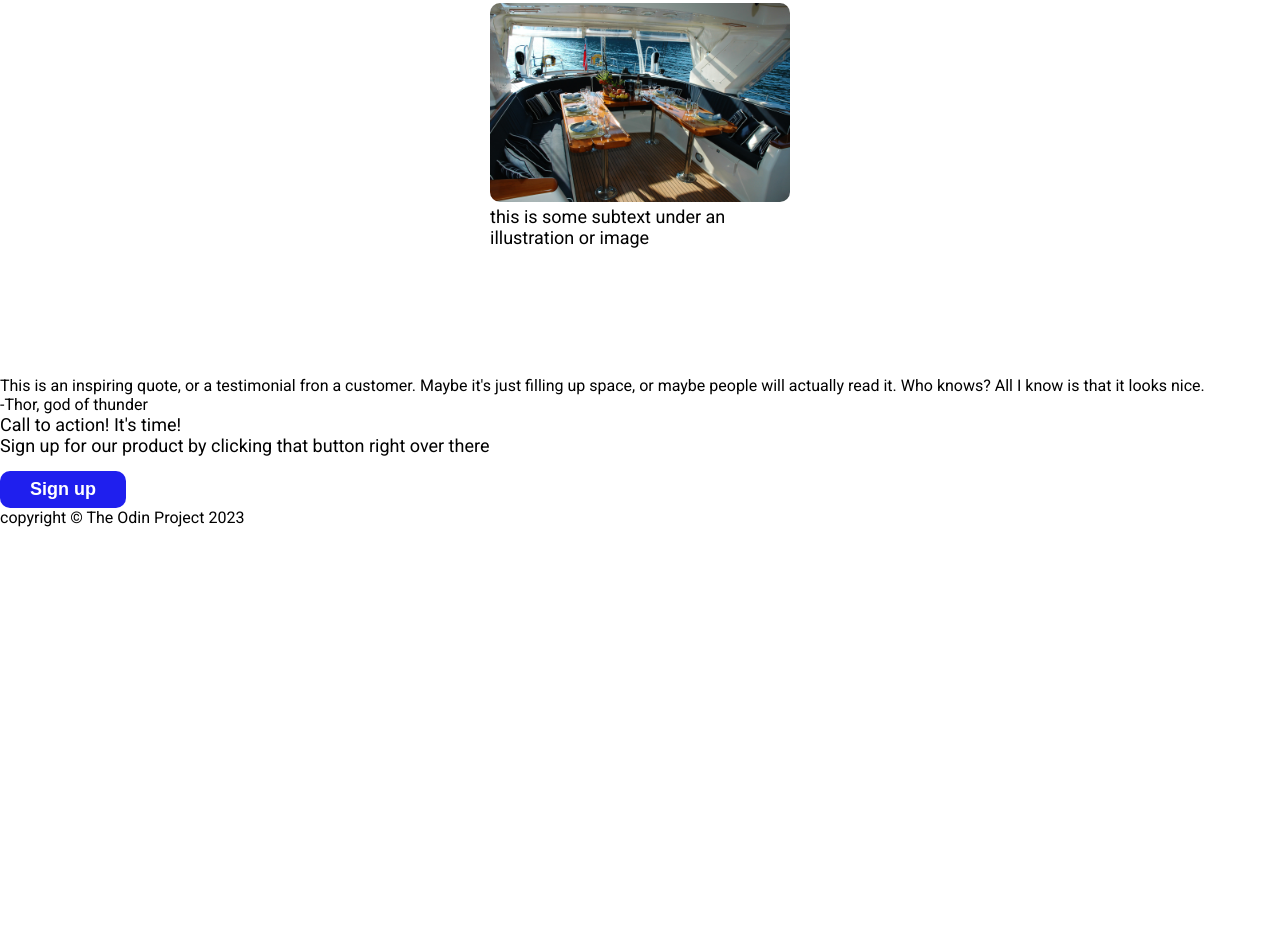
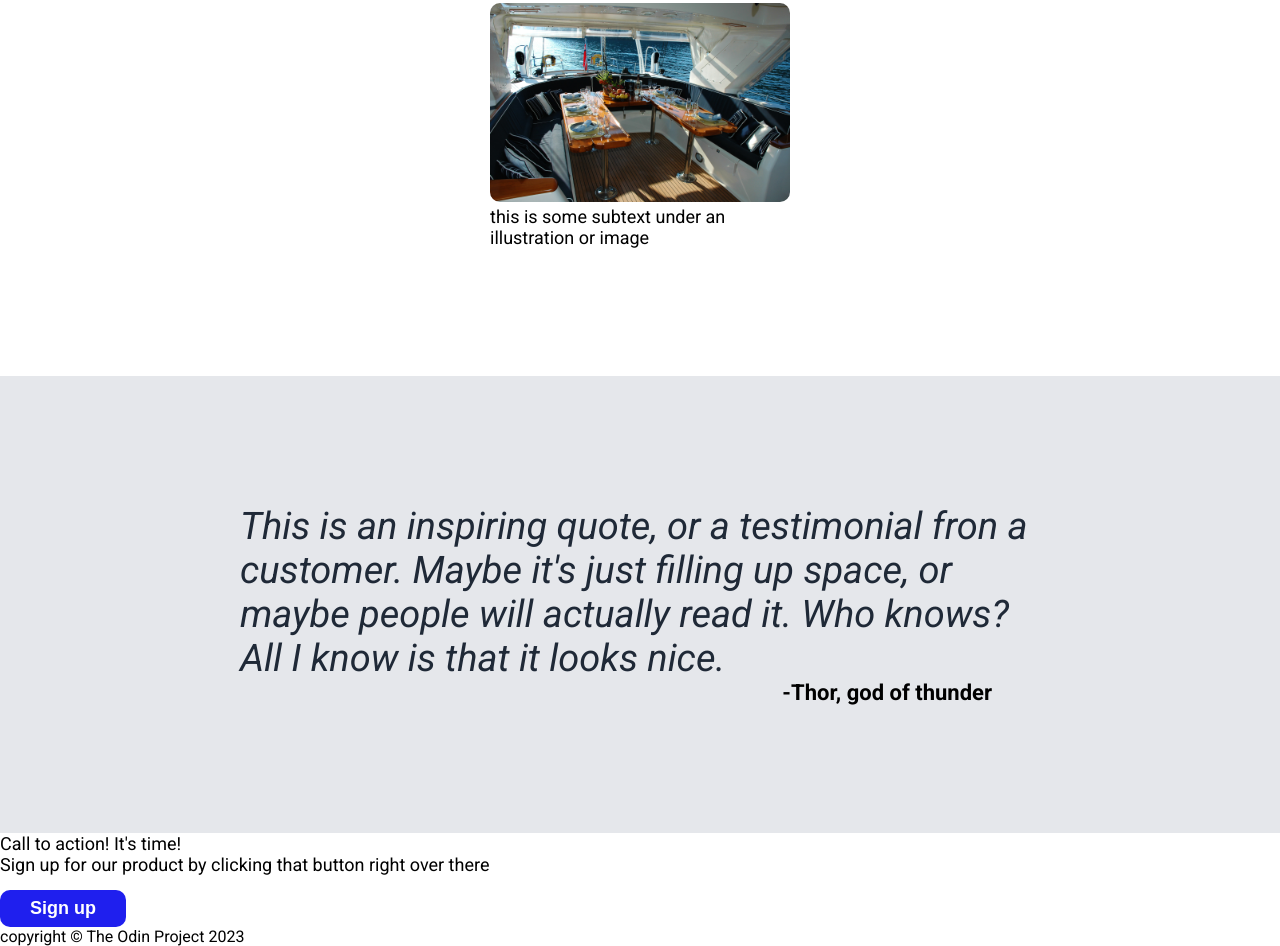
Before and after one commit to tonycharles377/landing-page, a plain HTML site: page index.html in a window 1280 px wide. Shown: the part 1439-2385 px from the top of the page. Before the commit the page ends 1966 px from the top, so only its background shows below. Drawn offline with Linux system fonts and the light colour scheme.

Commit message:
Style section 3 of landing page

```diff
--- a/index.html
+++ b/index.html
@@ -61,8 +61,8 @@
     </div>
 
     <div class="container-three">
-        <p>This is an inspiring quote, or a testimonial fron a customer. Maybe it's just filling up space, or maybe people will actually read it. Who knows? All I know is that it looks nice.</p>
-        <p>-Thor, god of thunder</p>
+        <p class="quote">This is an inspiring quote, or a testimonial fron a customer. Maybe it's just filling up space, or maybe people will actually read it. Who knows? All I know is that it looks nice.</p>
+        <p class="name">-Thor, god of thunder</p>
     </div>
 
     <div class="container-four">
--- a/style.css
+++ b/style.css
@@ -123,3 +123,25 @@ h2 {
 .text {
     font-size: 18px;
 }
+
+/* SECTION THREE */
+
+.container-three {
+    background-color: #e5e7eb;
+    display: flex;
+    flex-direction: column;
+    padding: 8rem 15rem;
+}
+
+.quote {
+    font-size: 38px;
+    color: #1f2937;
+    font-style: italic;
+}
+
+.name {
+    font-weight: bold;
+    font-size: 22px;
+    text-align: end;
+    padding-right: 3rem;
+}
```
